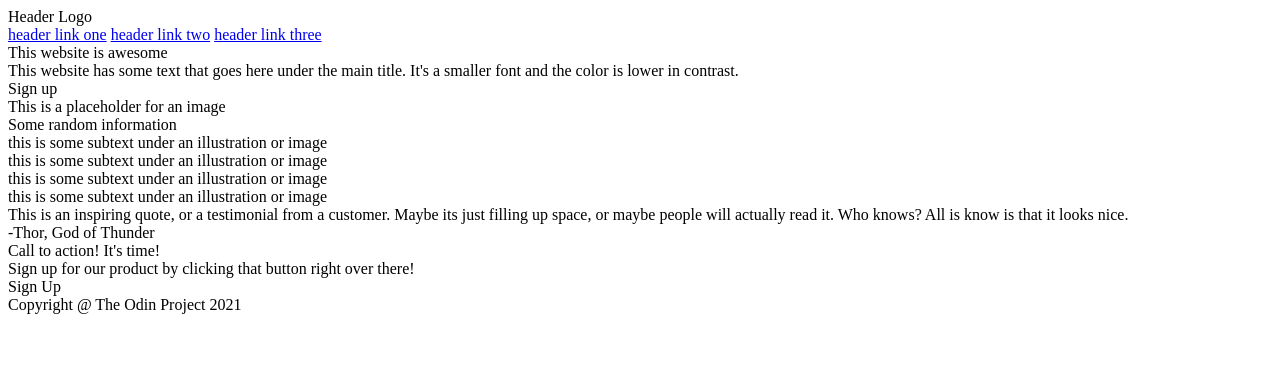
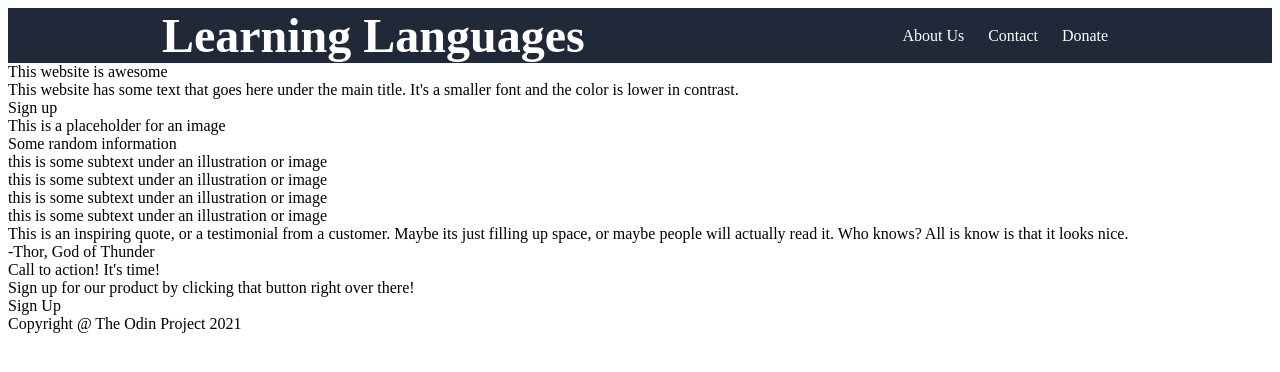
Before and after one commit to neenjacoder/landing-page, a plain HTML site: page index.html in a window 1280 px wide. Drawn offline with Linux system fonts and the light colour scheme.

Commit message:
modified index.html placeholders, added styles via style.css

```diff
--- a/index.html
+++ b/index.html
@@ -4,15 +4,16 @@
     <meta charset="UTF-8">
     <meta http-equiv="X-UA-Compatible" content="IE=edge">
     <meta name="viewport" content="width=device-width, initial-scale=1.0">
+    <link rel="stylesheet" type="text/css" href="style.css">
     <title>Landing Page</title>
 </head>
 <body>
     <div class="header">
-        <div class="headertitle">Header Logo</div>
+        <div class="headertitle">Learning Languages</div>
         <div class="links">
-            <a href="google.com">header link one</a>
-            <a href="google.com">header link two</a>
-            <a href="google.com">header link three</a>
+            <a href="">About Us</a>
+            <a href="">Contact</a>
+            <a href="">Donate</a>
         </div>
     </div>
     <div class="one">
--- /dev/null
+++ b/style.css
@@ -0,0 +1,38 @@
+/* BODY START */
+.body {
+    display: flex;
+    flex-direction: column;
+}
+
+/* HEADER START */
+.header {
+    display: flex;
+    justify-content: space-around;
+    align-items: center;
+    background-color: #1F2937;
+}
+
+.headertitle {
+    color: white;
+    font-size: 48px;
+    font-weight: bold;
+}
+.links {
+    gap: 50px;
+}
+
+a {
+    color: white;
+    text-decoration: none;
+    margin: 10px;
+    padding: 0;
+}
+/* SECTION 1 START */
+
+/* SECTION 2 START */
+
+/* SECTION 3 START */
+
+/* SECTION 4 START */
+
+/* FOOTER START */
```
